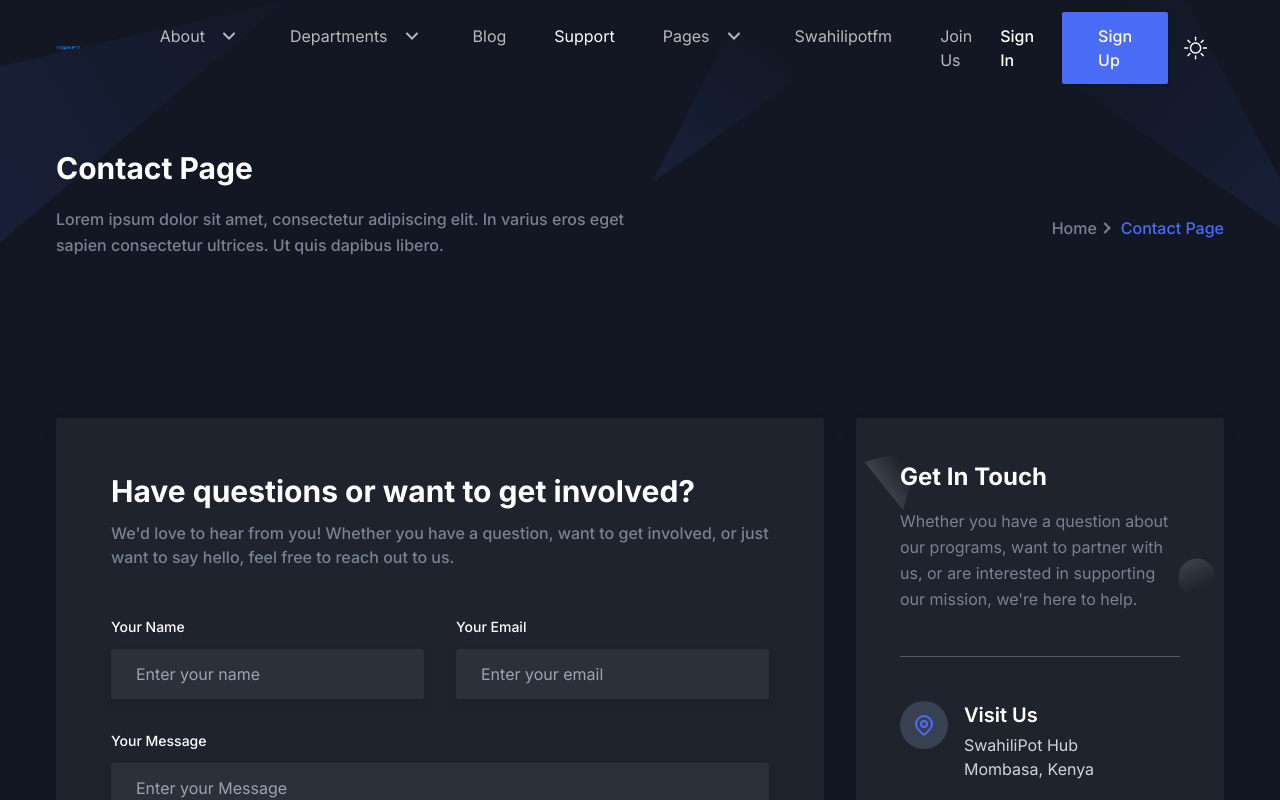
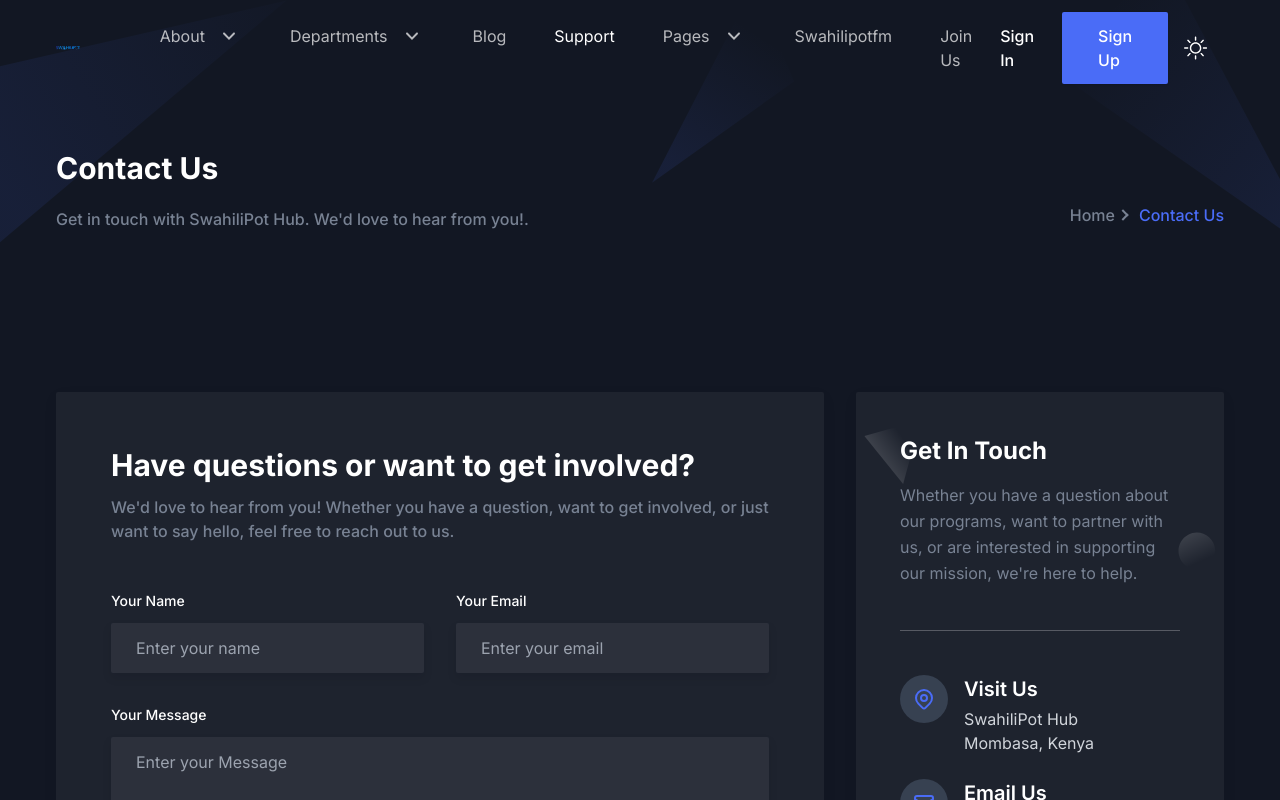
Before and after one commit to ianmuriuki/swahilipot-template, a Next.js app: page /contact in a window 1280 px wide. Shown: the top 800 px of the page. Built offline with nearby package versions, Linux system fonts and the light colour scheme.

Commit message:
update app routers

```diff
--- a/app/blog/page.tsx
+++ b/app/blog/page.tsx
@@ -5,18 +5,18 @@
 import { Metadata } from "next";
 
 export const metadata: Metadata = {
-  title: "Blog Page | Free Next.js Template for Startup and SaaS",
+  title: "Blog Page | Stories and insights from Swahilipot Hub",
 
   // other metadata
-  description: "This is Blog Page for Startup Nextjs Template"
+  description: "This is Blog Page for Swahilipot Hub Foundation"
 };
 
 const Blog = () => {
   return (
     <>
       <Breadcrumb
-        pageName="Blog Grid"
-        description="Lorem ipsum dolor sit amet, consectetur adipiscing elit. In varius eros eget sapien consectetur ultrices. Ut quis dapibus libero."
+        pageName="Our Blogs"
+        description="Stories, insights, and updates from our community of innovators, creators and change-makers."
       />
 
       <section className="pb-[120px] pt-[120px]">
--- a/app/contact/page.tsx
+++ b/app/contact/page.tsx
@@ -14,8 +14,8 @@
   return (
     <>
       <Breadcrumb
-        pageName="Contact Page"
-        description="Lorem ipsum dolor sit amet, consectetur adipiscing elit. In varius eros eget sapien consectetur ultrices. Ut quis dapibus libero."
+        pageName="Contact Us"
+        description="Get in touch with SwahiliPot Hub. We'd love to hear from you!."
       />
 
       <Contact />
```
Also changed, not shown: components/Testimonials/index.tsx (+3 -6 lines).
